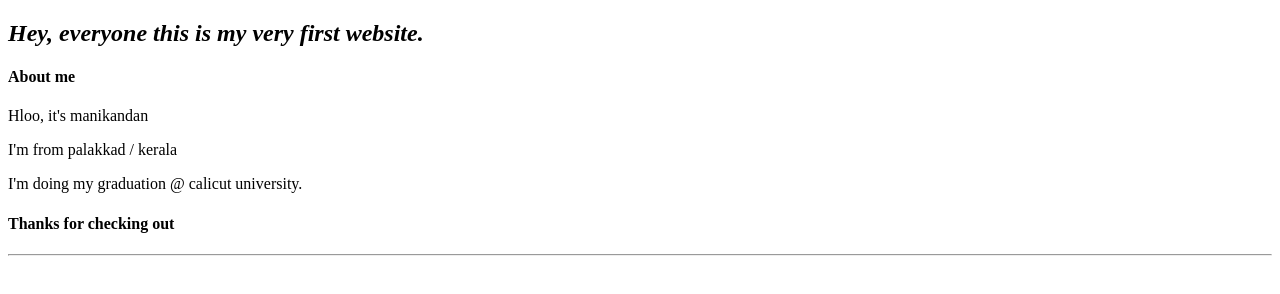
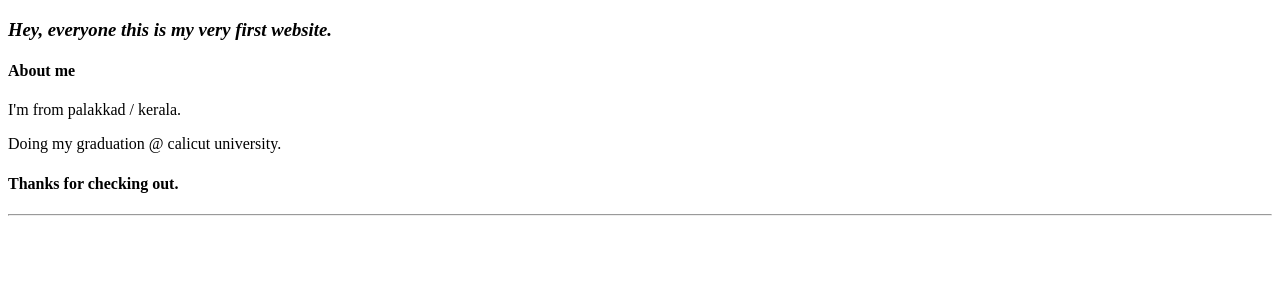
Before and after one commit to saintghost003/mywebsite, a plain HTML site: page index.html in a window 1280 px wide. Drawn offline with Linux system fonts and the light colour scheme.

Commit message:
Add files via upload

```diff
--- a/index.html
+++ b/index.html
@@ -8,14 +8,14 @@
 </head>
 <body>
 
-<h2><i> Hey, everyone this is my very first website. </h2></i>
+<h3><i> Hey, everyone this is my very first website. </h3></i>
 
 <h4> About me </h4>
-<p> Hloo, it's manikandan</P>
-<P> I'm from palakkad / kerala </p>
-<p>I'm doing my graduation @ calicut university.</p>
 
-<h4> Thanks for checking out </h4>
+<P> I'm from palakkad / kerala. </p>
+<p> Doing my graduation @ calicut university.</p>
+
+<h4> Thanks for checking out. </h4>
 
 <hr/>
 
```
